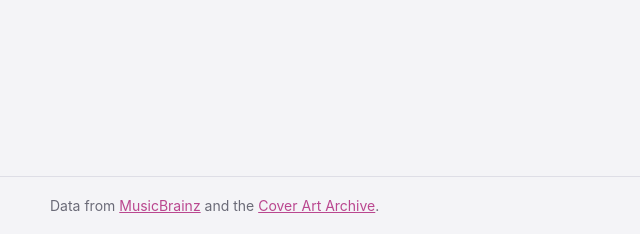
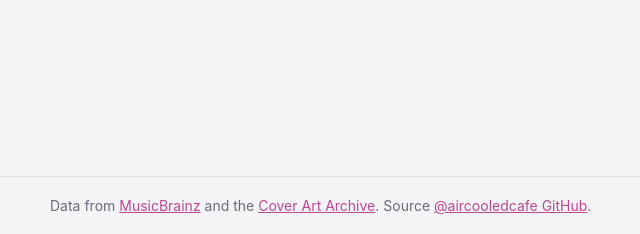
Before and after one commit to aircooledcafe/cover_art_downloader, a Flask app: page / in a window 1280 px wide. Shown: the part 566-800 px from the top of the page, without its empty margins (60-700 px from the left). Run offline with Flask 3, Linux system fonts and the light colour scheme; some libraries are stand-ins or nearby versions; some web fonts are replaced.

Commit message:
added source link

```diff
--- a/templates/index.html
+++ b/templates/index.html
@@ -83,6 +83,7 @@
     <div class="container muted">
       Data from <a href="https://musicbrainz.org" target="_blank" rel="noopener">MusicBrainz</a>
       and the <a href="https://coverartarchive.org" target="_blank" rel="noopener">Cover Art Archive</a>.
+      Source <a href="https://github.com/aircooledcafe/cover_art_downloader" target="_blank" rel="noopener">@aircooledcafe GitHub</a>.
     </div>
   </footer>
 
```
